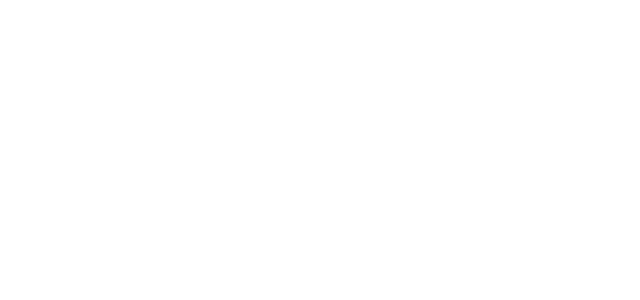
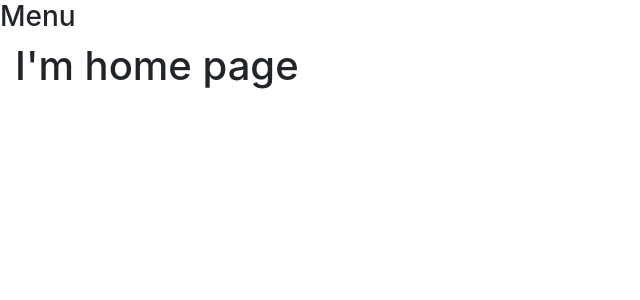
Before and after one commit to mollameehedi/e-com-backend, a React (Create React App) app in the folder ecom-frontend/: page / in a window 1280 px wide. Shown: the top 300 px of the page, without its empty margins (0-640 px from the left). Built offline with nearby package versions, Linux system fonts and the light colour scheme.

Commit message:
React Project setup

```diff
--- a/ecom-frontend/src/App.js
+++ b/ecom-frontend/src/App.js
@@ -1,7 +1,12 @@
 import Main from './components/Main';
+import {BrowserRouter} from  'react-router-dom';
 
 function App() {
-  return (<Main />);
+  return (
+    <BrowserRouter>
+        <Main />
+    </BrowserRouter>
+  );
 }
 
 export default App;
--- /dev/null
+++ b/ecom-frontend/src/components/Layout.js
@@ -0,0 +1,17 @@
+import React,{ useEffect } from 'react'
+
+const Layout = ({title = "Title",className,children}) => {
+    useEffect(() =>{
+        document.title = title;
+    },[]);
+  return (
+    <div>
+        <div className='md-3'>
+            <h3>Menu</h3>
+        </div>
+        <div className={className}>{children}</div>
+    </div>
+  )
+}
+
+export default Layout
--- a/ecom-frontend/src/components/Main.js
+++ b/ecom-frontend/src/components/Main.js
@@ -1,7 +1,14 @@
+import {Switch,Route,Redirect}  from 'react-router-dom';
+import Home from './home/Home';
+
 const Main = () => {
-    return (<div>
-
-    </div>)
+    return (
+    <div>
+        <Switch>
+                <Route path='/' exact component={Home}/>
+        </Switch>
+    </div>
+    )
 }
 
 export default Main;
--- /dev/null
+++ b/ecom-frontend/src/components/home/Home.js
@@ -0,0 +1,13 @@
+import React from 'react'
+import Layout from '../Layout'
+
+
+const Home = () => {
+  return (
+    <Layout title='Home Page' className='container-fluid'>
+        <h1>I'm home page</h1>
+    </Layout>
+  )
+}
+
+export default Home
--- /dev/null
+++ b/ecom-frontend/src/utils/config.js
@@ -0,0 +1 @@
+export const API = process.env.REACT_APP_API_URL;
```
Also changed, not shown: 1 other file (tests, documents, lock files or other folders).
